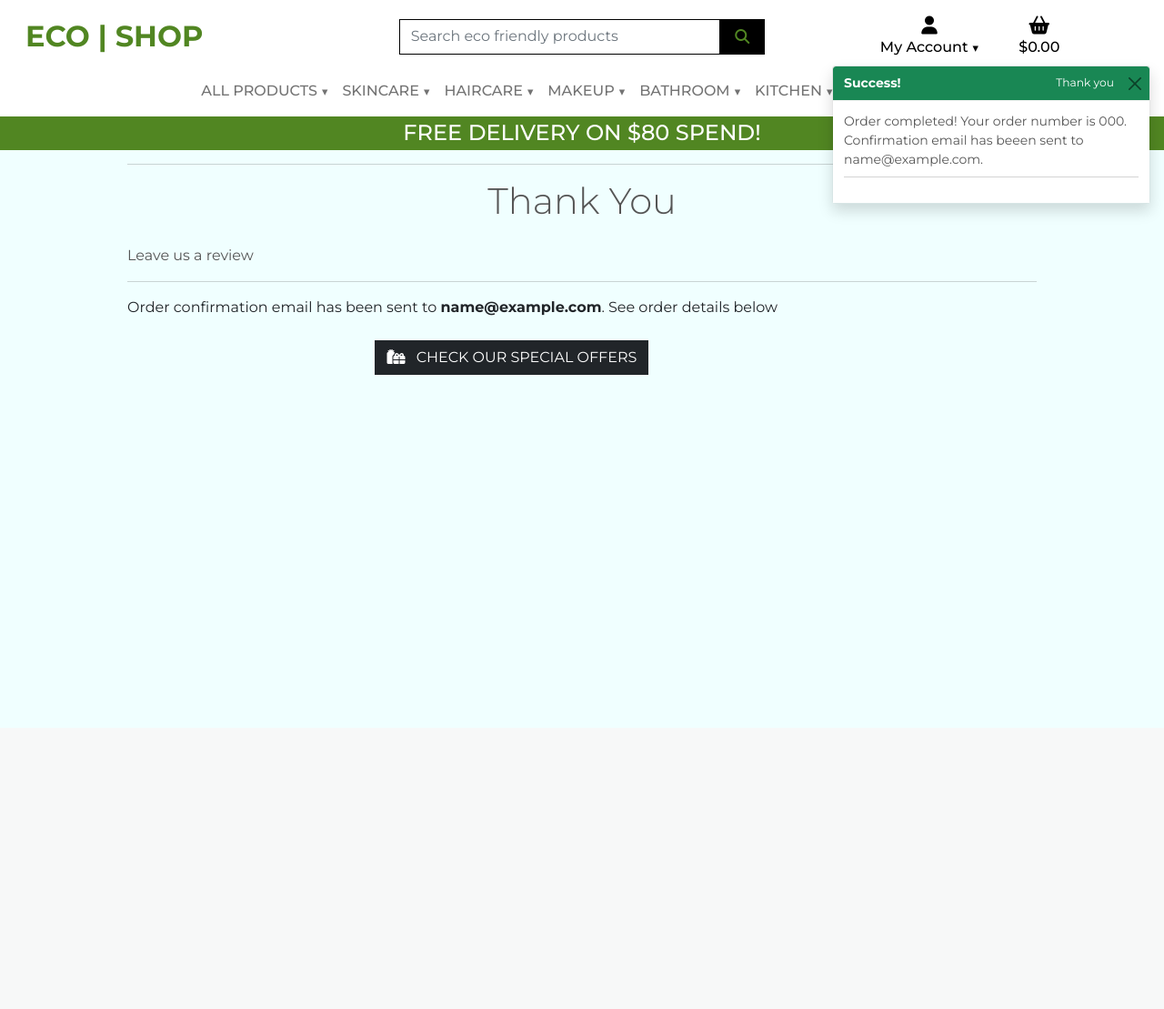
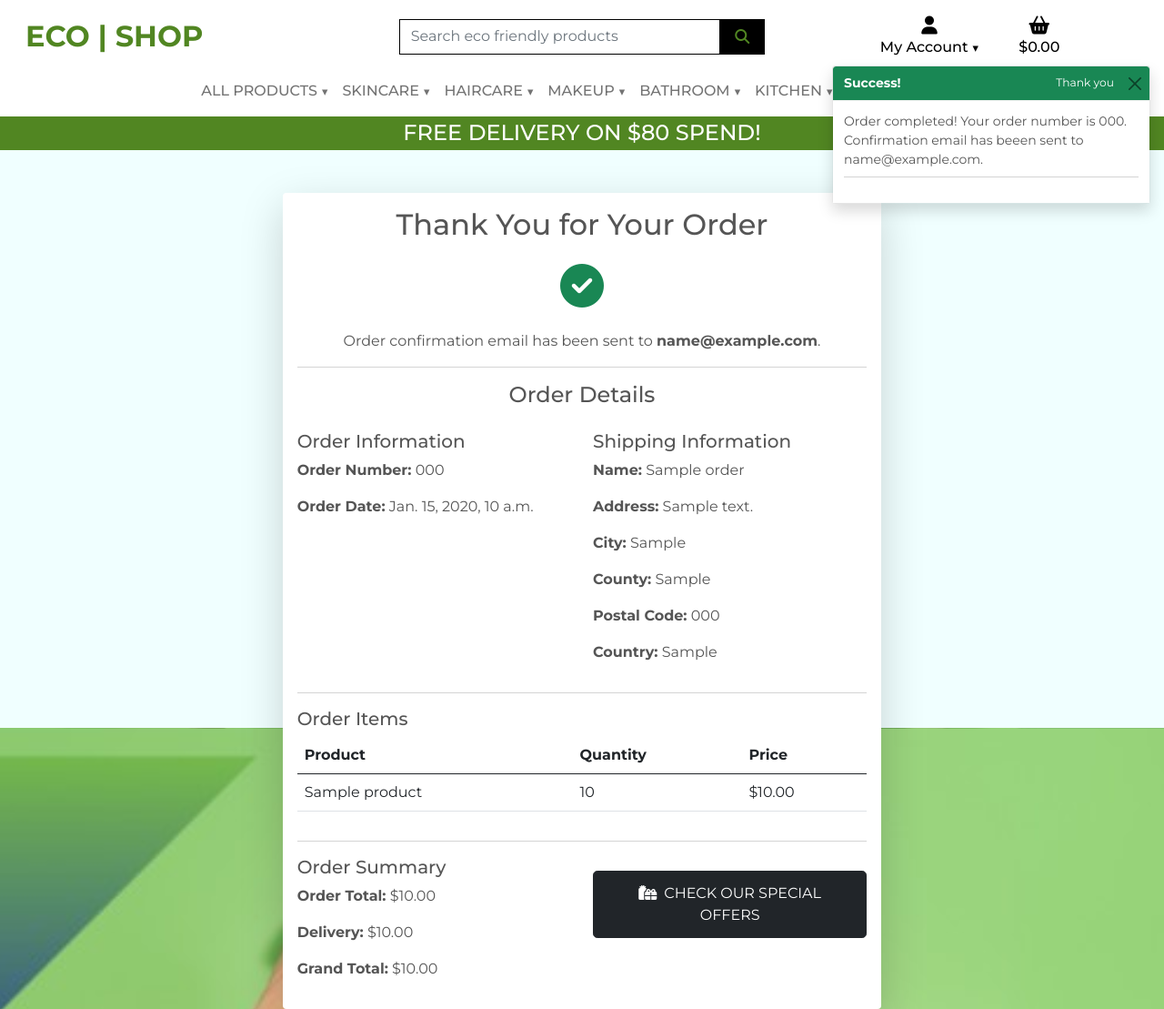
Before and after one commit to Cutbert1/Eco-Shop, a Django app: page /checkout/checkout_complete/000 in a window 1280 px wide. Shown: the whole page at 91% size. Before the commit the page ends 412 px from the top, so only its background shows below. Run offline with Django 4.2, Linux system fonts and the light colour scheme; tables that the repository leaves empty hold one stand-in row (values such as "Sample post"); some libraries are stand-ins or nearby versions.

Commit message:
Add Update checkout complete with order summary

```diff
--- a/checkout/templates/checkout/checkout_complete.html
+++ b/checkout/templates/checkout/checkout_complete.html
@@ -3,6 +3,7 @@
 
 {% block extra_css %}
     <link rel="stylesheet" href="{% static 'checkout/css/checkout.css' %}">
+    <link rel="stylesheet" href="https://cdnjs.cloudflare.com/ajax/libs/font-awesome/6.0.0-beta3/css/all.min.css">
 {% endblock %}
 
 {% block page_header %}
@@ -15,28 +16,79 @@
 
 {% block content %}
     <div class="overlay"></div>
-    <div class="container">
+    <div class="container my-5">
+        <div class="row justify-content-center">
+            <div class="col-lg-8">
+                <div class="card shadow-lg border-0 rounded-lg">
+                    <div class="card-body">
+                        <h2 class="card-title text-center mb-4">Thank You for Your Order</h2>
+                        <p class="text-center mb-4">
+                            <i class="fas fa-check-circle text-success fa-3x"></i>
+                        </p>
+                        <p class="text-center">Order confirmation email has been sent to <strong>{{ order.email }}</strong>.</p>
+                        <hr>
+                        <h4 class="text-center mb-4">Order Details</h4>
                         <div class="row">
-            <div class="col">
-                <hr>
-                <h2 class="display-6 text-center mb-4">Thank You</h2><smal>Leave us a review</smal>
-                <hr>
-                <p class="text-dark">Order confirmation email has been sent to <strong>{{ order.email }}</strong>. See order details below</p>
+                            <div class="col-md-6">
+                                <h5>Order Information</h5>
+                                <p><strong>Order Number:</strong> {{ order.order_number }}</p>
+                                <p><strong>Order Date:</strong> {{ order.created_at }}</p>
+                            </div>
+                            <div class="col-md-6">
+                                <h5>Shipping Information</h5>
+                                <p><strong>Name:</strong> {{ order.customer_name }}</p>
+                                <p><strong>Address:</strong> {{ order.address }}</p>
+                                <p><strong>City:</strong> {{ order.city }}</p>
+                                {% if order.county %}
+                                    <p><strong>County:</strong> {{ order.county }}</p>
+                                {% endif %}
+                                {% if order.postcode %}
+                                    <p><strong>Postal Code:</strong> {{ order.postcode }}</p>
+                                {% elif order.zipcode %}
+                                    <p><strong>Zip Code:</strong> {{ order.zipcode }}</p>
+                                {% endif %}
+                                <p><strong>Country:</strong> {{ order.country }}</p>
                             </div>
                         </div>
-
+                        <hr>
+                        <h5>Order Items</h5>
+                        <div class="table-responsive">
+                            <table class="table table-hover">
+                                <thead>
+                                    <tr>
+                                        <th>Product</th>
+                                        <th>Quantity</th>
+                                        <th>Price</th>
+                                    </tr>
+                                </thead>
+                                <tbody>
+                                    {% for item in order.lineitems.all %}
+                                    <tr>
+                                        <td>{{ item.product.name }}</td>
+                                        <td>{{ item.quantity }}</td>
+                                        <td>${{ item.product.price }}</td>
+                                    </tr>
+                                    {% endfor %}
+                                </tbody>
+                            </table>
+                        </div>
+                        <hr>
                         <div class="row">
-            <div class="col-12 col-lg-7"></div>
+                            <div class="col-md-6">
+                                <h5>Order Summary</h5>
+                                <p><strong>Order Total:</strong> ${{ order.order_total }}</p>
+                                <p><strong>Delivery:</strong> ${{ order.delivery_cost }}</p>
+                                <p><strong>Grand Total:</strong> ${{ order.grand_total }}</p>
                             </div>
-        <div class="row">
-            <div class="col-12 col-lg-7 text-end">
-                <a href="{% url 'products' %}?category=new_products,deals,clearance" class="btn btn-dark rounded-0 my-2">
-                    <span class="me-2">
-                        <i class="fa-solid fa-gifts"></i>
-                    </span>
-                    <span class="text-uppercase">Check our special offers</span>
+                            <div class="col-md-6 text-md-end">
+                                <a href="{% url 'products' %}?category=new_products,deals,clearance" class="btn btn-primary btn-lg mt-3 btn-dark text-uppercase">
+                                    <i class="fas fa-gifts me-2"></i>Check Our Special Offers
                                 </a>
                             </div>
                         </div>
                     </div>
+                </div>
+            </div>
+        </div>
+    </div>
 {% endblock %}
```
Also changed, not shown: basket/templates/basket/basket.html (+64 -56 lines), checkout/templates/checkout/checkout.html (+13 -11 lines), products/templates/products/product_detail.html (+24 -27 lines), products/templates/products/products.html (+21 -47 lines). Lines whose indentation alone changed are shown as unchanged.
